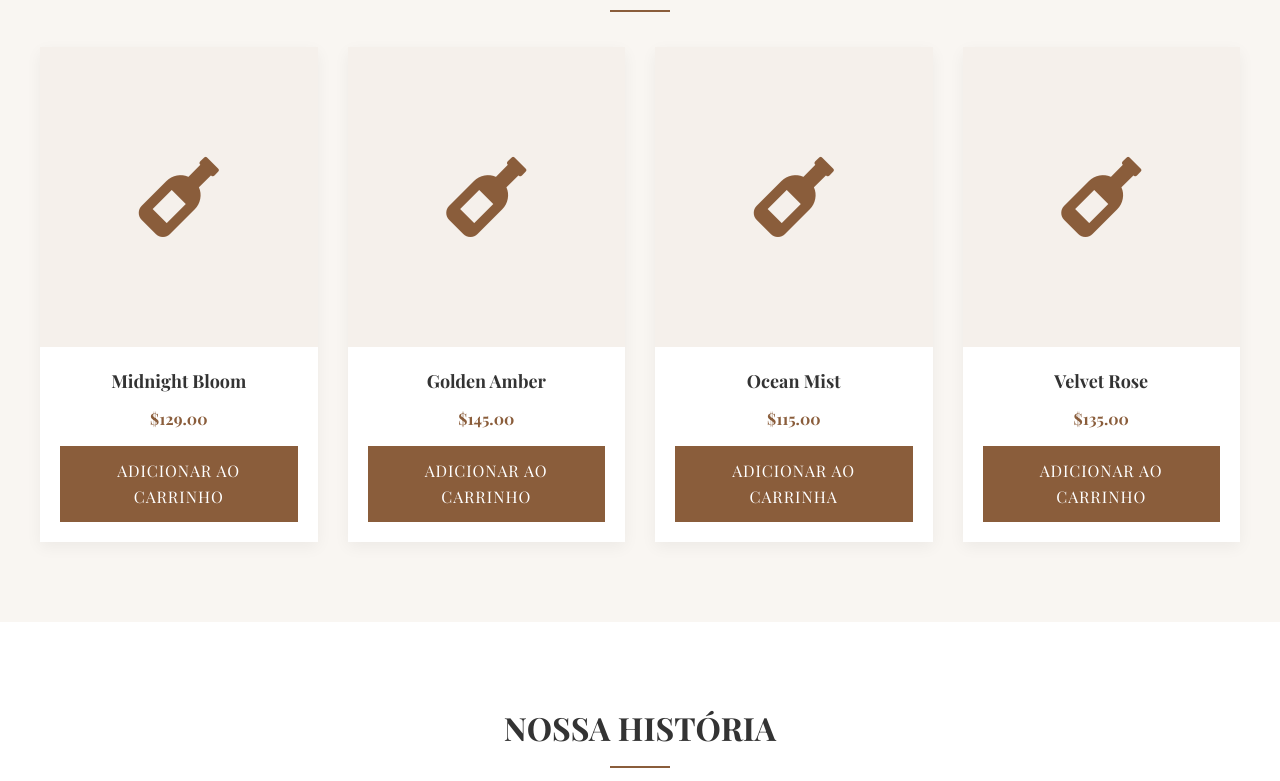
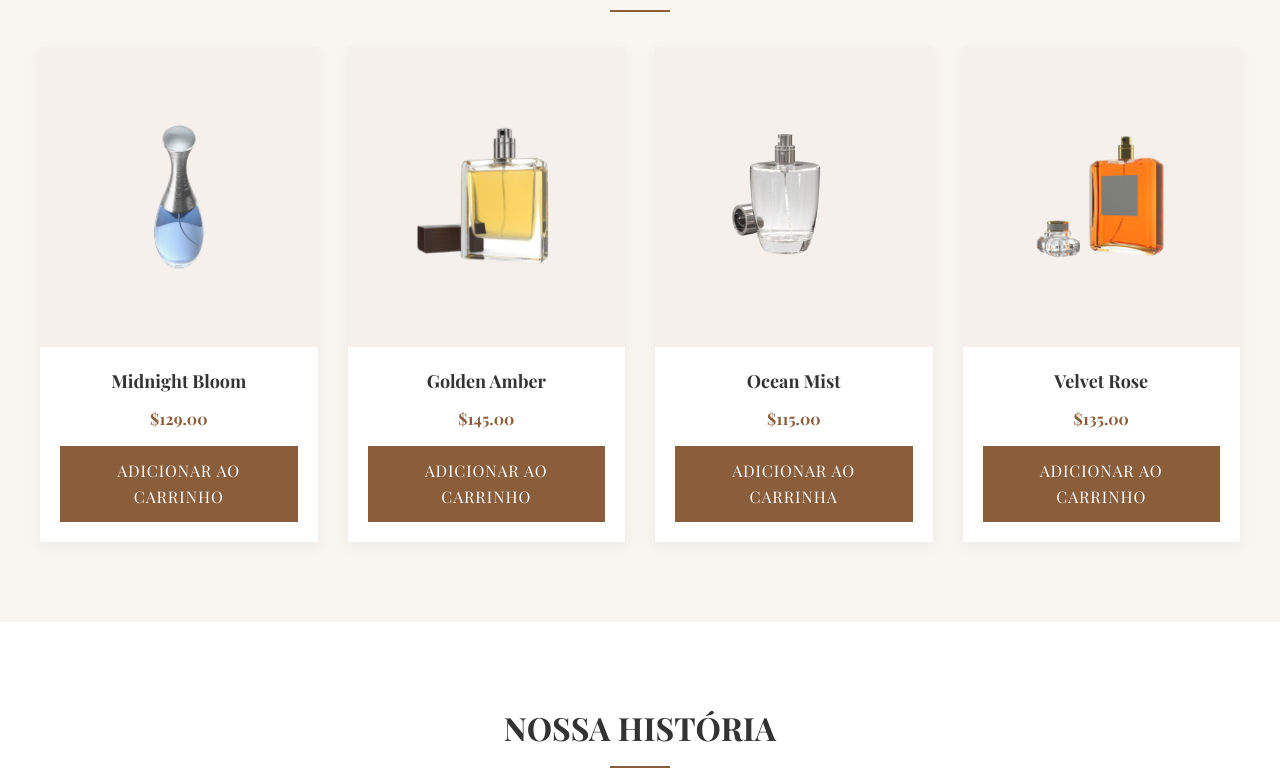
Before and after one commit to DanielAraujo2101/juliana, a plain HTML site: page index.html in a window 1280 px wide. Shown: the part 719-1500 px from the top of the page. Drawn offline with nearby package versions, Linux system fonts and the light colour scheme.

Commit message:
Add files via upload

```diff
--- a/index.html
+++ b/index.html
@@ -41,13 +41,12 @@
         </div>
     </section>
 
-
     <section class="products container">
         <h2 class="section-title">Perfumes em Destaque</h2>
         <div class="product-grid">
             <div class="product-card">
                 <div class="product-img">
-                    <i class="fas fa-wine-bottle" style="font-size: 80px; color: #8a5d3b;"></i>
+                    <img src ="perfume5.png" style="height: 150px;" ></img>
                 </div>
                 <div class="product-info">
                     <h3>Midnight Bloom</h3>
@@ -57,7 +56,7 @@
             </div>
             <div class="product-card">
                 <div class="product-img">
-                    <i class="fas fa-wine-bottle" style="font-size: 80px; color: #8a5d3b;"></i>
+                    <img src ="perfume1semfundo.png" style="height: 150px;" ></img>
                 </div>
                 <div class="product-info">
                     <h3>Golden Amber</h3>
@@ -67,7 +66,7 @@
             </div>
             <div class="product-card">
                 <div class="product-img">
-                    <i class="fas fa-wine-bottle" style="font-size: 80px; color: #8a5d3b;"></i>
+                    <img src ="perfume4.png" style="height: 190px;" ></img>
                 </div>
                 <div class="product-info">
                     <h3>Ocean Mist</h3>
@@ -77,7 +76,7 @@
             </div>
             <div class="product-card">
                 <div class="product-img">
-                    <i class="fas fa-wine-bottle" style="font-size: 80px; color: #8a5d3b;"></i>
+                    <img src ="perfume2semfundo.png" style="height: 150px;" ></img>
                 </div>
                 <div class="product-info">
                     <h3>Velvet Rose</h3>
@@ -88,13 +87,14 @@
         </div>
     </section>
 
-    <!-- Sobre a marca -->
+
     <section class="about">
         <div class="container">
             <h2 class="section-title">NOSSA HISTÓRIA</h2>
             <div class="about-content">
                 <div class="about-img">
-                    <!-- Imagem ilustrativa -->
+                    <img src="sla.jpg" style="height: 300px;"width="300px">
+
                 </div>
                 <div class="about-text">
                     <h2>Nosso Legado de Excelência</h2>
```
Also changed, not shown: perfume1semfundo.png (added), perfume2semfundo.png (added), perfume3.png (added), perfume4.png (added), perfume5.png (added), sla.jpg (added).
